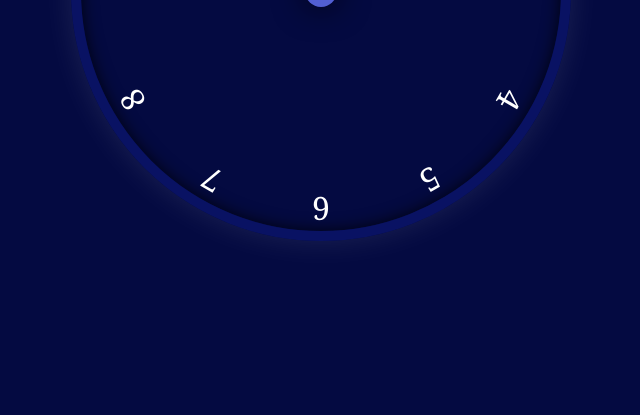
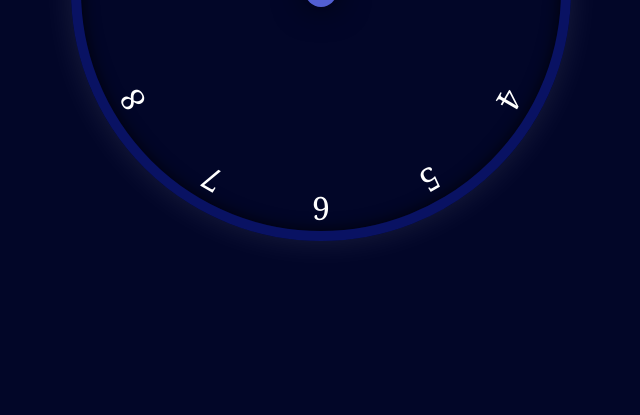
Before and after one commit to RitikRajput696/Analog-Clock, a plain HTML site: page index.html in a window 1280 px wide. Shown: the part 433-848 px from the top of the page, without its empty margins (319-959 px from the left). Drawn offline with Linux system fonts and the light colour scheme.

Commit message:
darken the background color

```diff
--- a/style.css
+++ b/style.css
@@ -4,7 +4,7 @@ body {
   display: flex;
   align-items: center;
   justify-content: center;
-  background-color: rgb(4, 10, 65);
+  background-color: rgb(2, 6, 40);
   padding: 1rem;
   overflow: hidden;
 }
```
